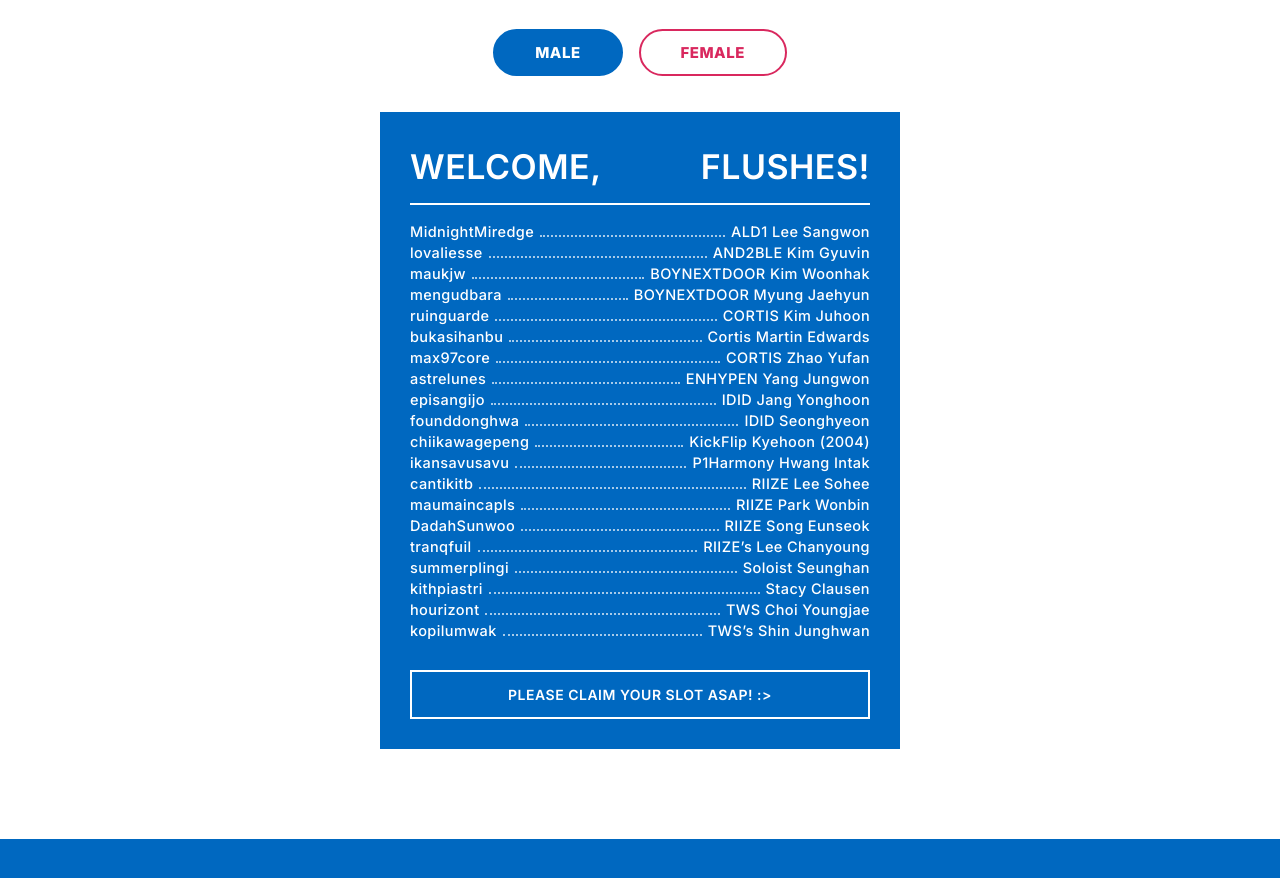
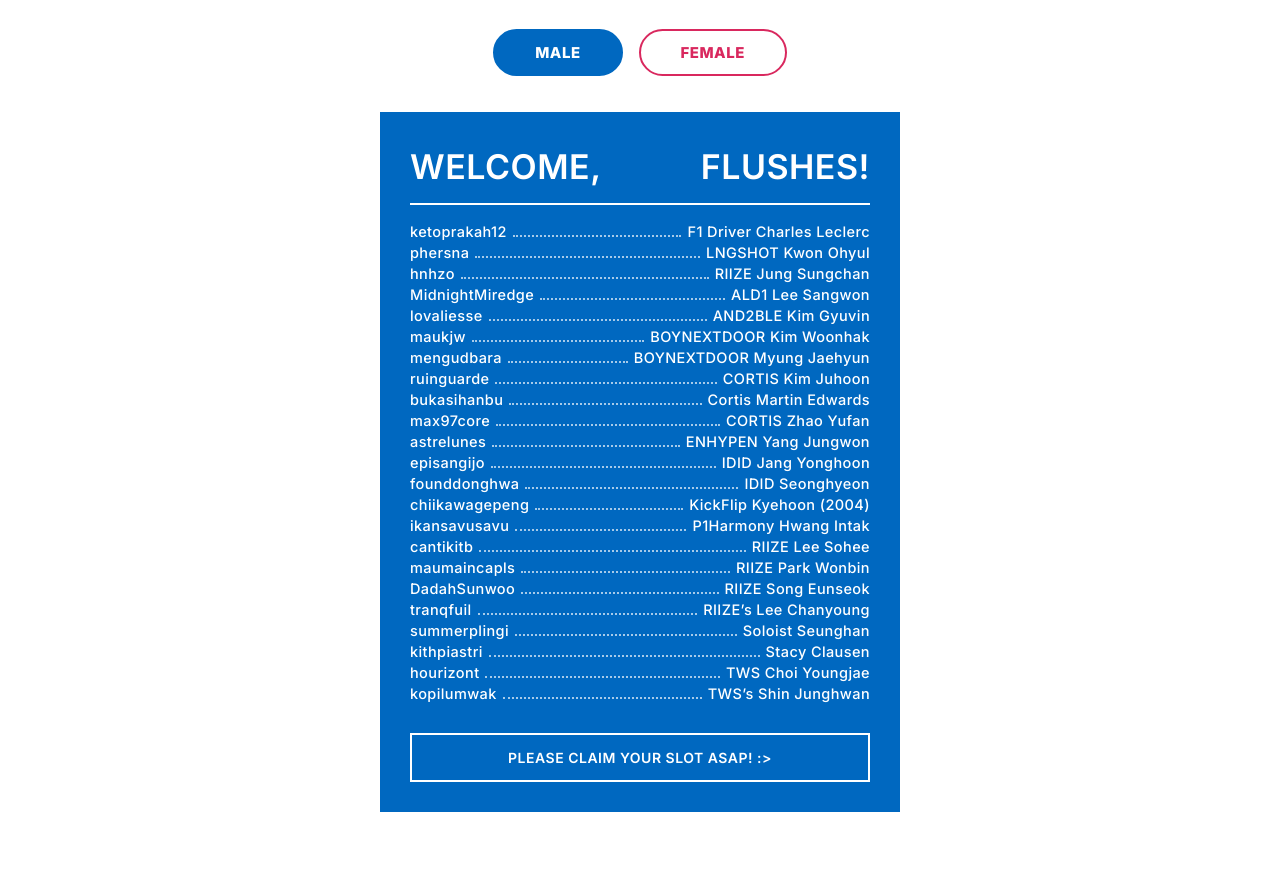
Before and after one commit to poss-of-path/verifan-fluspop, a plain HTML site: page index.html in a window 1280 px wide. Shown: the part 995-1873 px from the top of the page. Before the commit the page ends 1834 px from the top, so only its background shows below. Drawn offline with Linux system fonts and the light colour scheme.

Commit message:
Update index.html

```diff
--- a/index.html
+++ b/index.html
@@ -271,6 +271,9 @@
   // ===== EDIT YOUR SLOT DATA HERE =====
   const DATA = {
     male: [
+      { name: 'ketoprakah12', username: 'F1 Driver Charles Leclerc' },
+      { name: 'phersna', username: 'LNGSHOT Kwon Ohyul' },
+      { name: 'hnhzo', username: 'RIIZE Jung Sungchan' },
       { name: 'MidnightMiredge', username: 'ALD1 Lee Sangwon' },
       { name: 'lovaliesse', username: 'AND2BLE Kim Gyuvin' },
       { name: 'maukjw', username: 'BOYNEXTDOOR Kim Woonhak' },
@@ -293,9 +296,11 @@
       { name: 'kopilumwak', username: 'TWS’s Shin Junghwan' }
     ],
     female: [
+      { name: 'furtheomore', username: 'aespa Yoo Jimin' },
+      { name: 'monyetraagunan', username: 'H2H Kim Nayeon' },
       { name: 'manggaraiyuk', username: 'H2H Yu Haram' },
-      { name: 'krezatif', username: 'H2H’s Jeong Leean' },
-      { name: 'y5k8v', username: 'H2H’s Kim Dahyun (Stella)' },
+      { name: 'krezatif', username: 'H2H Jeong Leean' },
+      { name: 'y5k8v', username: 'H2H Kim Dahyun (Stella)' },
       { name: 'iwishyoub', username: 'Hearts2hearts Choi Jiwoo' },
       { name: 'ouodette', username: 'Illit Hokazono Iroha' },
       { name: 'RosetteNayeon', username: 'ILLIT Park Minju' },
```
